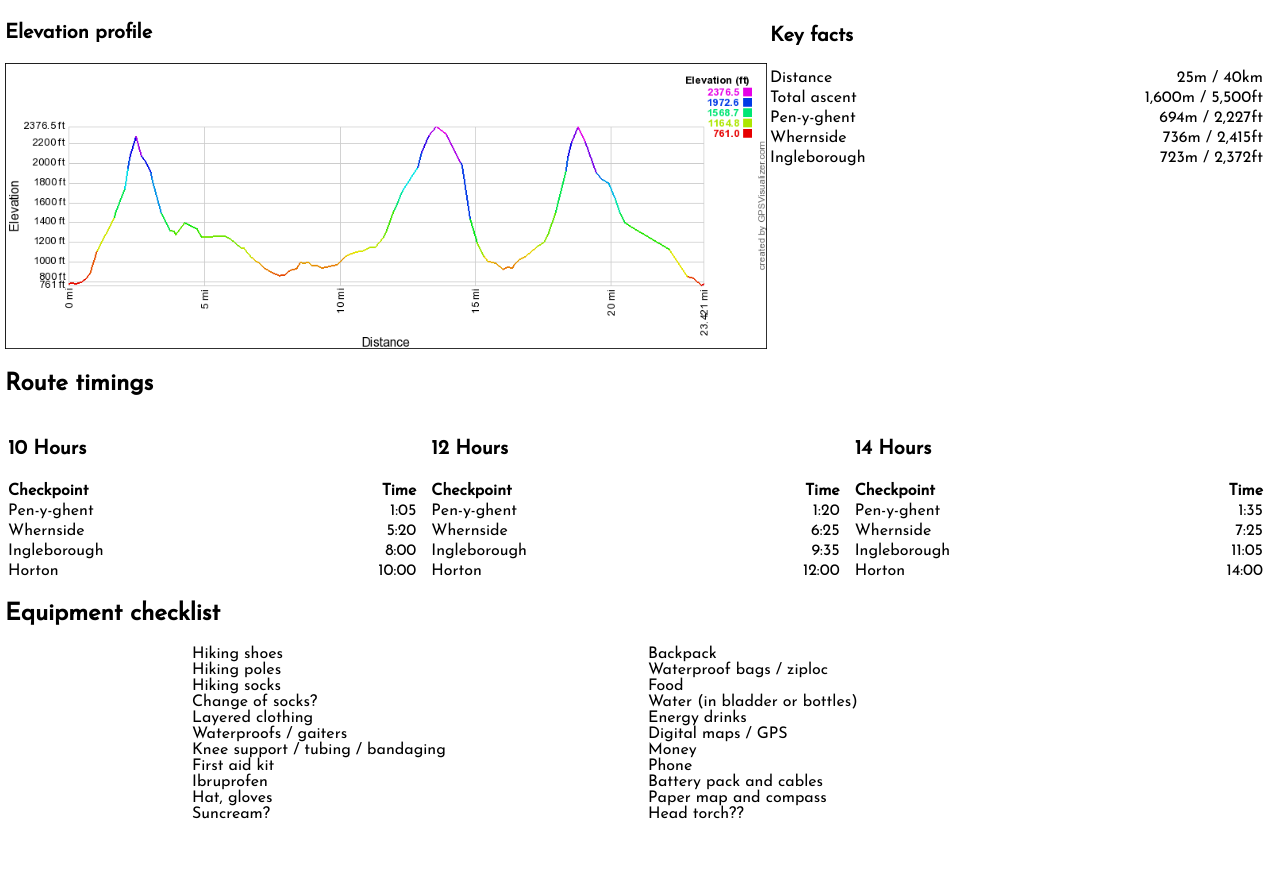
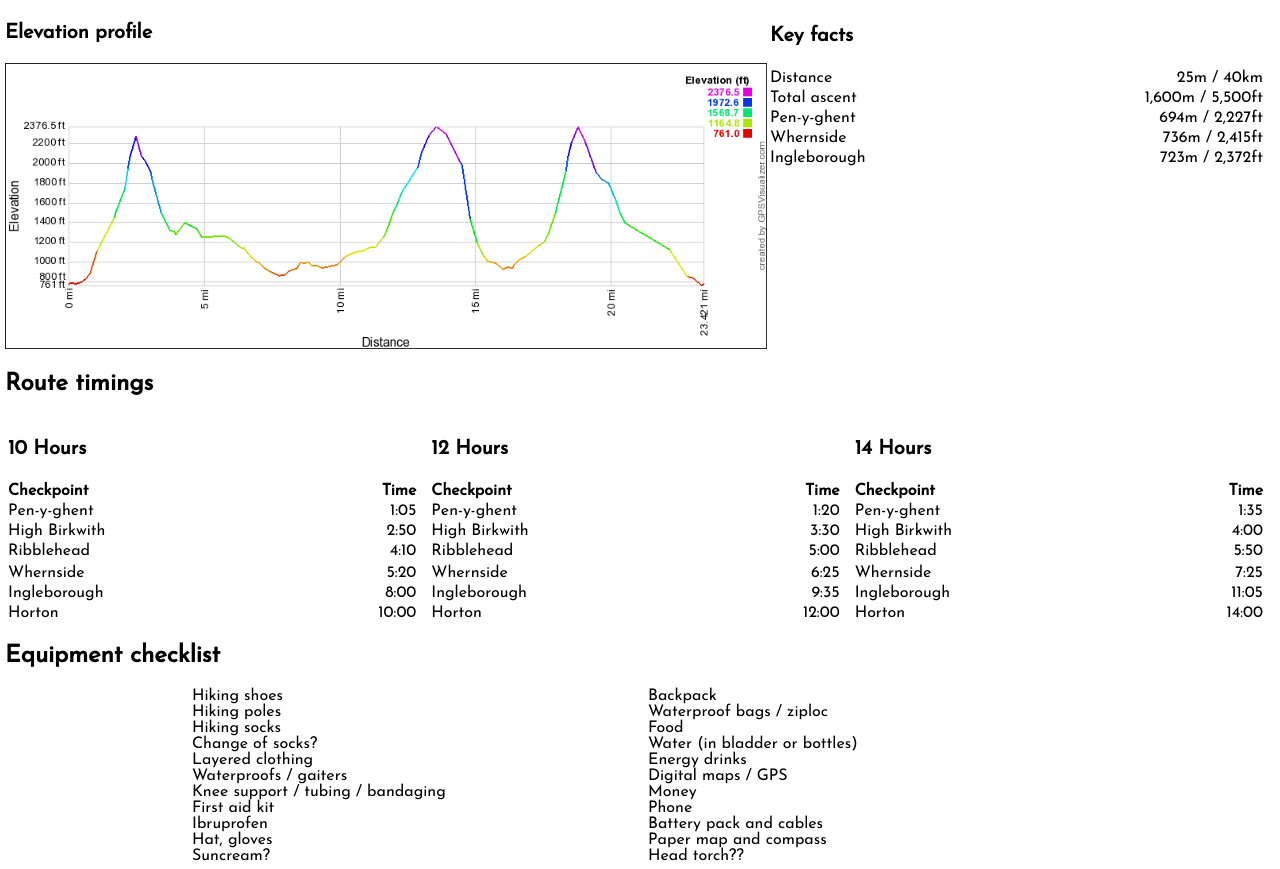
Before and after one commit to stopherjones/three-peaks-2018, a plain HTML site: page index.html in a window 1280 px wide. Shown: the part 529-1398 px from the top of the page. Before the commit the page ends 1356 px from the top, so only its background shows below. Drawn offline with Linux system fonts and the light colour scheme.

Commit message:
Added High Birkwith, Ribblehead

```diff
--- a/index.html
+++ b/index.html
@@ -86,10 +86,18 @@
   <td style="text-align: right">1:05</td>
   </tr>
   <tr>
+  <td>High Birkwith</td>
+  <td style="text-align: right">2:50</td>
+  </tr>
+  <tr>
+  <td>Ribblehead</td>
+  <td style="text-align: right">4:10</td>
+  </tr>
+  <tr>
+  <tr>
   <td>Whernside</td>
   <td style="text-align: right">5:20</td>
   </tr>
-  <tr>
   <td>Ingleborough</td>
   <td style="text-align: right">8:00</td>
   </tr>
@@ -115,6 +123,15 @@
   <td>Pen-y-ghent</td>
   <td style="text-align: right">1:20</td>
   </tr>
+  <tr>
+  <td>High Birkwith</td>
+  <td style="text-align: right">3:30</td>
+  </tr>
+  <tr>
+  <td>Ribblehead</td>
+  <td style="text-align: right">5:00</td>
+  </tr>
+  <tr>
   <tr>
   <td>Whernside</td>
   <td style="text-align: right">6:25</td>
@@ -145,6 +162,15 @@
   <td>Pen-y-ghent</td>
   <td style="text-align: right">1:35</td>
   </tr>
+  <tr>
+  <td>High Birkwith</td>
+  <td style="text-align: right">4:00</td>
+  </tr>
+  <tr>
+  <td>Ribblehead</td>
+  <td style="text-align: right">5:50</td>
+  </tr>
+  <tr>
   <tr>
   <td>Whernside</td>
   <td style="text-align: right">7:25</td>
```
